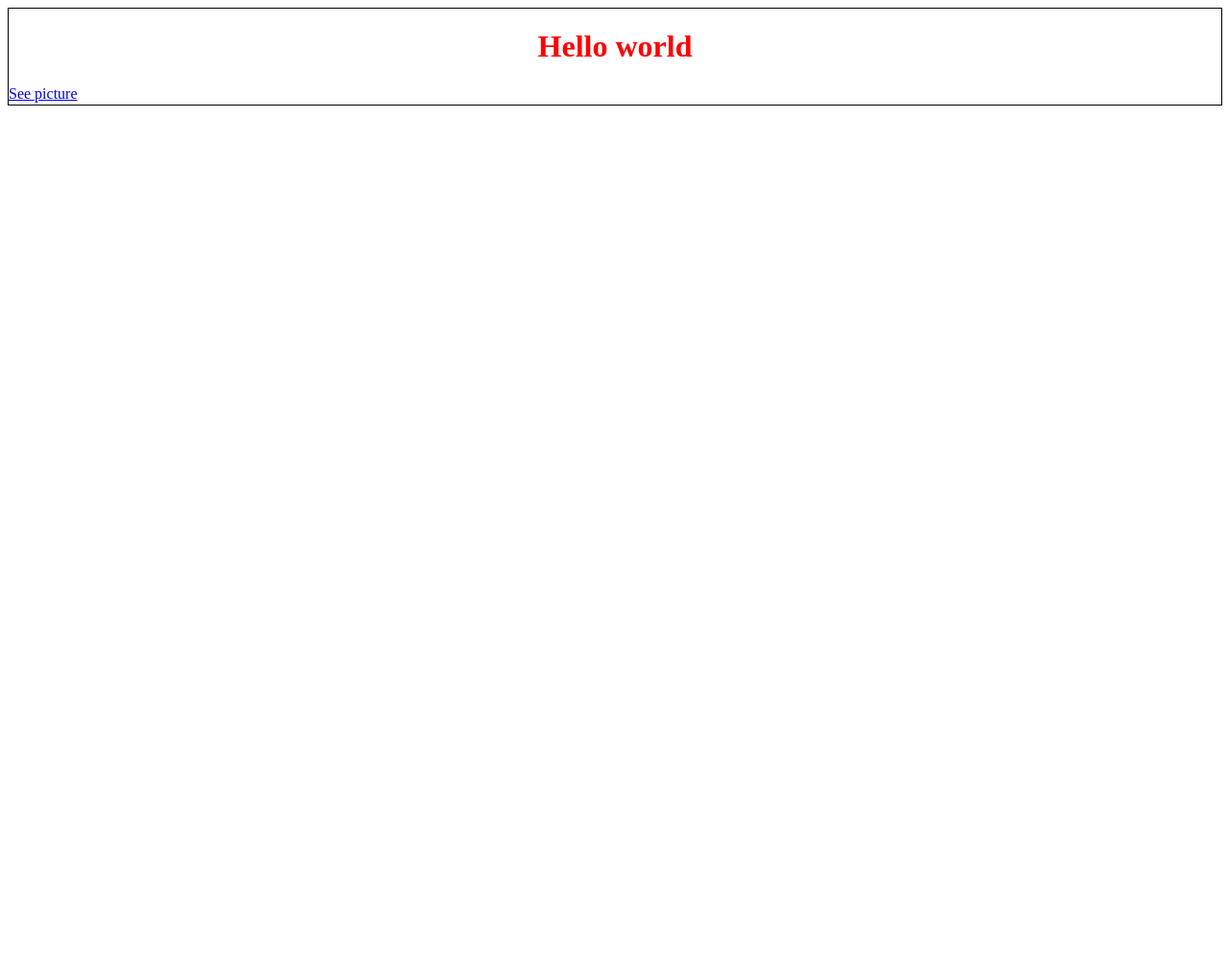
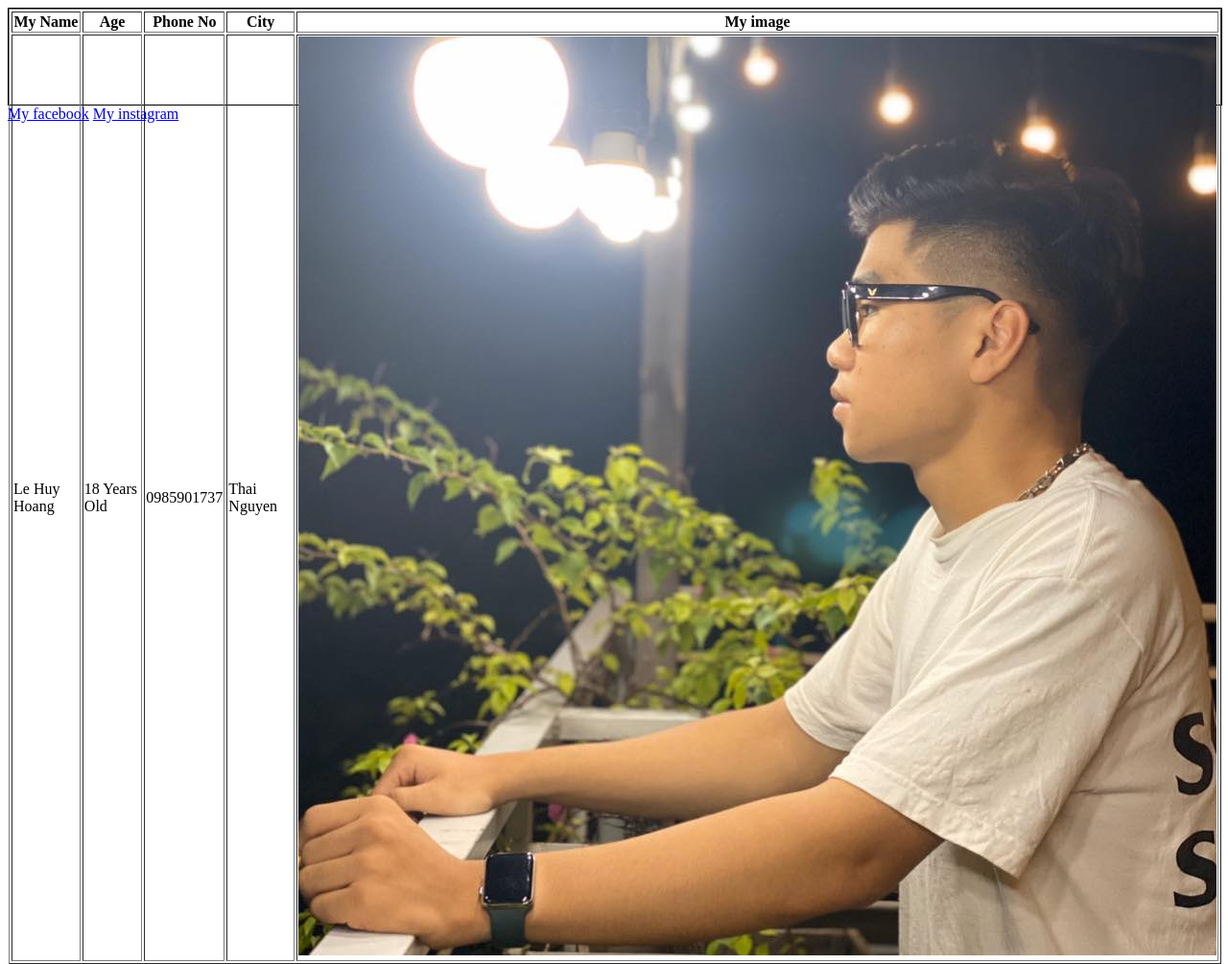
Before and after one commit to hlee4real/reposity, a plain HTML site: page index.html in a window 1280 px wide. Shown: the whole page at 96% size. Before the commit the page ends 800 px from the top, so only its background shows below. Drawn offline with Linux system fonts and the light colour scheme.

Commit message:
my profile

```diff
--- a/index.html
+++ b/index.html
@@ -4,16 +4,30 @@
     <meta charset="UTF-8">
     <meta http-equiv="X-UA-Compatible" content="IE=edge">
     <meta name="viewport" content="width=device-width, initial-scale=1.0">
-    <title>My Page</title>
+    <title>My Information</title>
 </head>
 <body>
     <div style="width: 100%; height: 100px; border: 1px solid black">
-        <h1 style="color:red; text-align: center;">
-            Hello world
-        </h1>
-        <a href="/list/picture.html">
-            See picture
-        </a>
+        <table border="1">
+            <tr>
+                <th>My Name</th>
+                <th>Age</th>
+                <th>Phone No</th>
+                <th>City</th>
+                <th>My image</th>
+            </tr>
+            <tr>
+                <td>Le Huy Hoang</td>
+                <td>18 Years Old</td>
+                <td>0985901737</td>
+                <td>Thai Nguyen</td>
+                <td><img src="1.jpg" alt=""></td>
+            </tr>
+        </table>
+    </div>
+    <div class="contact">
+        <a href="https://www.facebook.com/hlee4real/">My facebook</a>
+        <a href="https://www.instagram.com/hlee4real/">My instagram</a>
     </div>
 </body>
 </html>
```
Also changed, not shown: 1.jpg (added), 117260342_2713278298949484_380638600856428731_n.jpg (added).
